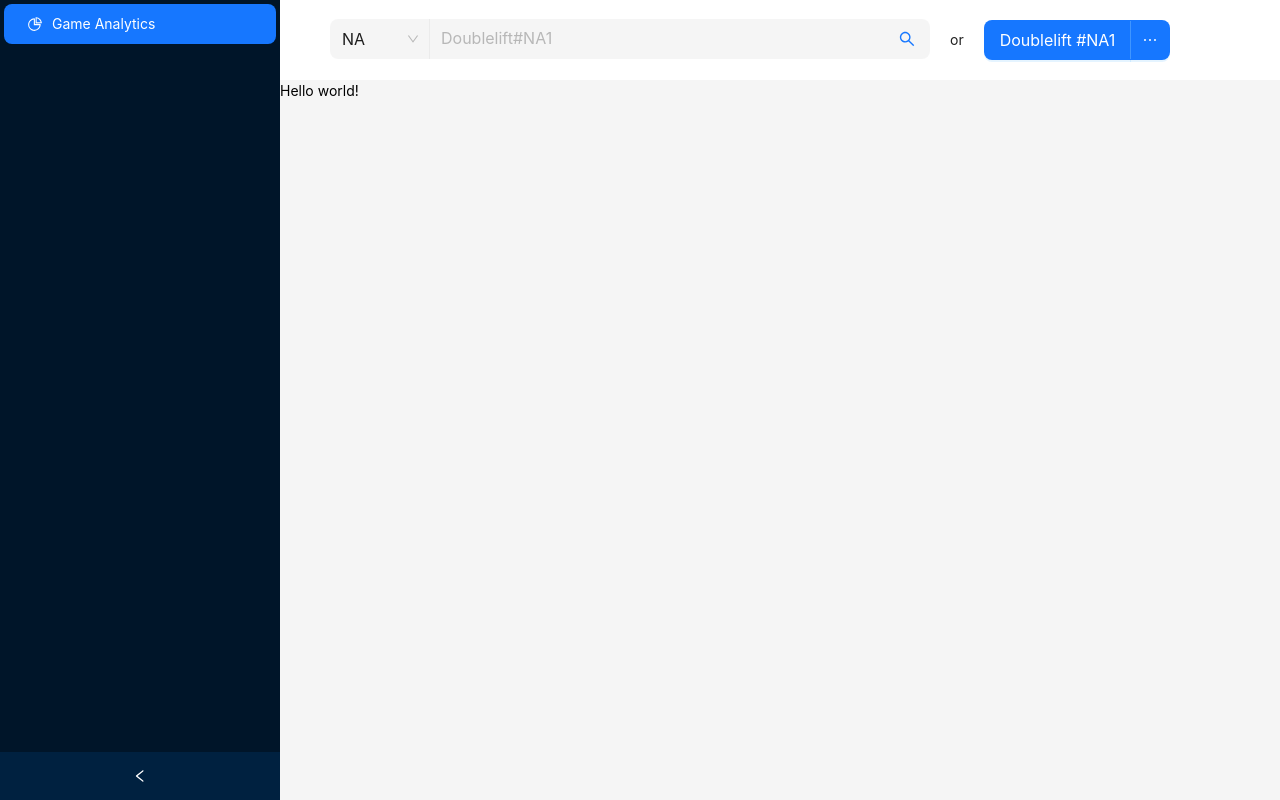
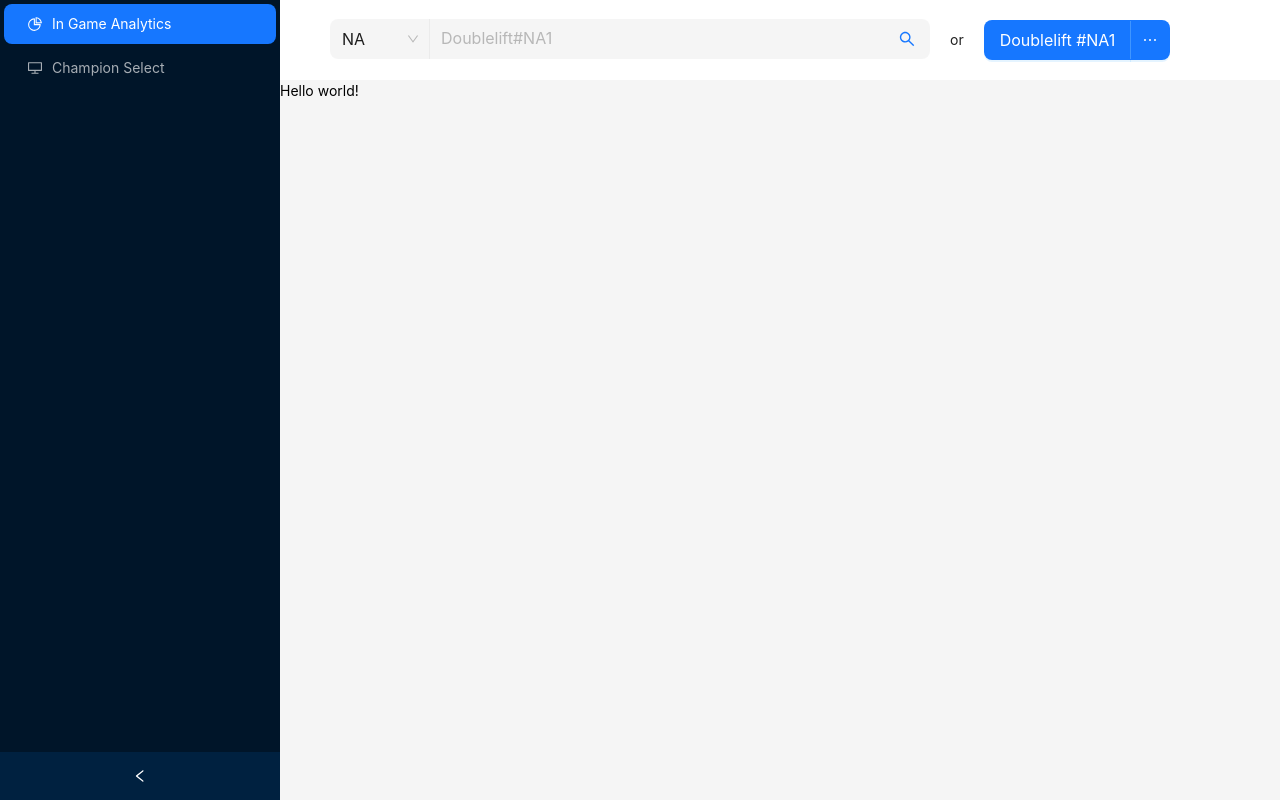
Before and after one commit to kostadindev/GONEXT, a React (Create React App) app in the folder frontend/: page / in a window 1280 px wide. Built offline with nearby package versions, Linux system fonts and the light colour scheme.

Commit message:
adjusted paddings

```diff
--- a/frontend/src/features/layout/sidebar/sidebar.tsx
+++ b/frontend/src/features/layout/sidebar/sidebar.tsx
@@ -19,8 +19,8 @@ function getItem(label: any, key: any, icon?: any, children?: any) {
 }
 
 const items = [
-  getItem("Game Analytics", "1", <PieChartOutlined />),
-  // getItem("Option 2", "2", <DesktopOutlined />),
+  getItem("In Game Analytics", "1", <PieChartOutlined />),
+  getItem("Champion Select", "2", <DesktopOutlined />),
   // getItem("Game Analytics", "sub1", <PieChartOutlined />, [
   //   getItem("Game Overview", "3"),
   //   getItem("Infernal AI", "4"),
--- a/frontend/src/features/match-history/match-history.tsx
+++ b/frontend/src/features/match-history/match-history.tsx
@@ -23,7 +23,7 @@ const HistoryBlock: React.FC<{ game: any }> = ({ game }) => {
     : "border-l-8 border-l-[#ff9999]";
 
   return (
-    <Card className={`${borderColorClass}`}>
+    <Card className={`${borderColorClass}`} styles={{ body: { padding: 12 } }}>
       <div className="flex text-xs">
         <div className="w-1/4">
           <Typography.Title level={5} style={{ margin: 0 }}>
@@ -66,7 +66,7 @@ export const MatchHistory: React.FC<MatchHistoryProps> = ({ summoner }) => {
   }, [summoner]);
 
   return (
-    <div className="pt-4 pr-2 rounded-lg flex flex-col">
+    <div className="pt-3 pr-3 rounded-lg flex flex-col">
       <div className="text-lg font-bold mb-2">{`${summoner.championName}'s Match History`}</div>
       <Spin spinning={isLoading}>
         <div
--- a/frontend/src/features/tips/tips.tsx
+++ b/frontend/src/features/tips/tips.tsx
@@ -55,7 +55,7 @@ export const Tips: React.FC<TipsProps> = ({
   }, [searchedSummoner.championName, otherSummoner.championName]);
 
   return (
-    <div className="pt-4 pl-2 flex flex-col">
+    <div className="pt-3 pl-3 flex flex-col">
       <div className="text-lg font-bold mb-2">{`${
         searchedSummoner.championName
       } ${type === TipsType.Matchup ? "vs" : "and"} ${
@@ -75,6 +75,7 @@ export const Tips: React.FC<TipsProps> = ({
                   <DislikeOutlined key="dislike" />,
                   <EllipsisOutlined key="ellipsis" />,
                 ]}
+                styles={{ body: { padding: 12 } }}
               >
                 <Meta title={tip.label} description={tip.text} />
               </Card>
```
